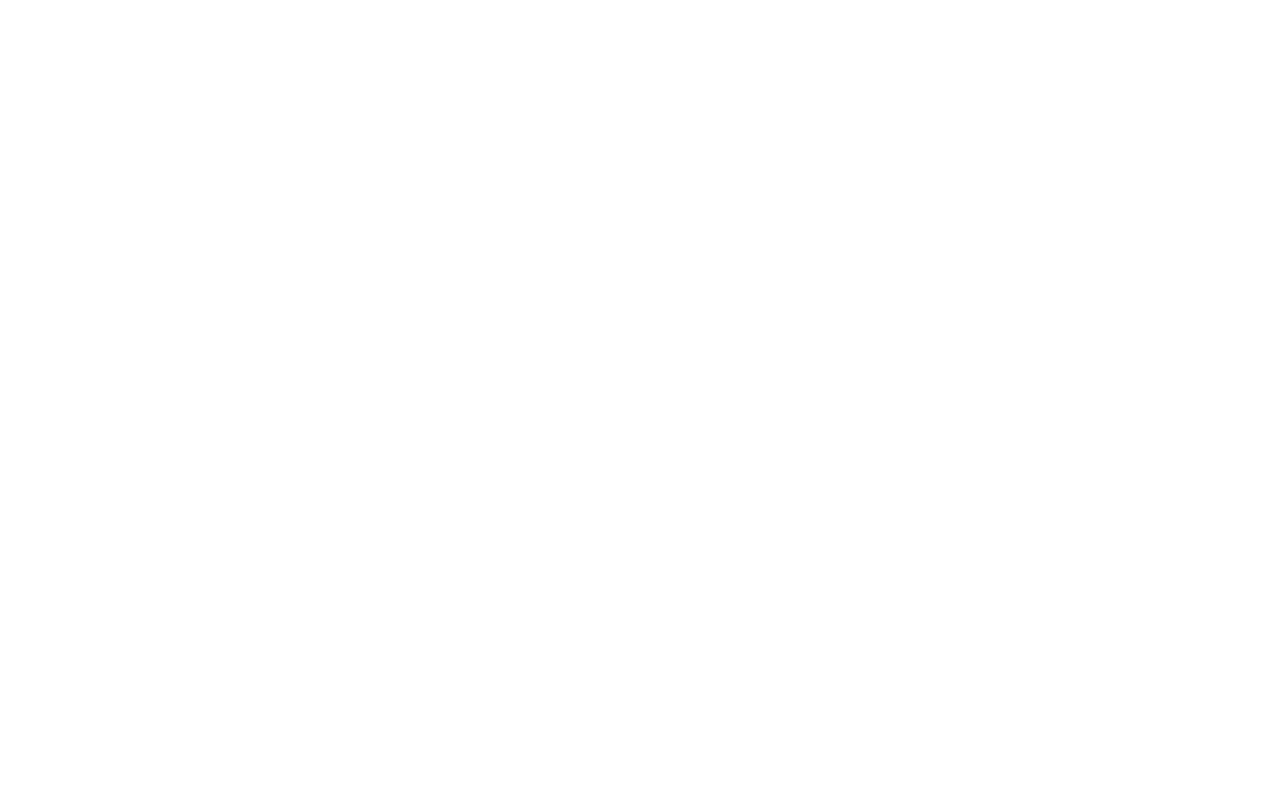
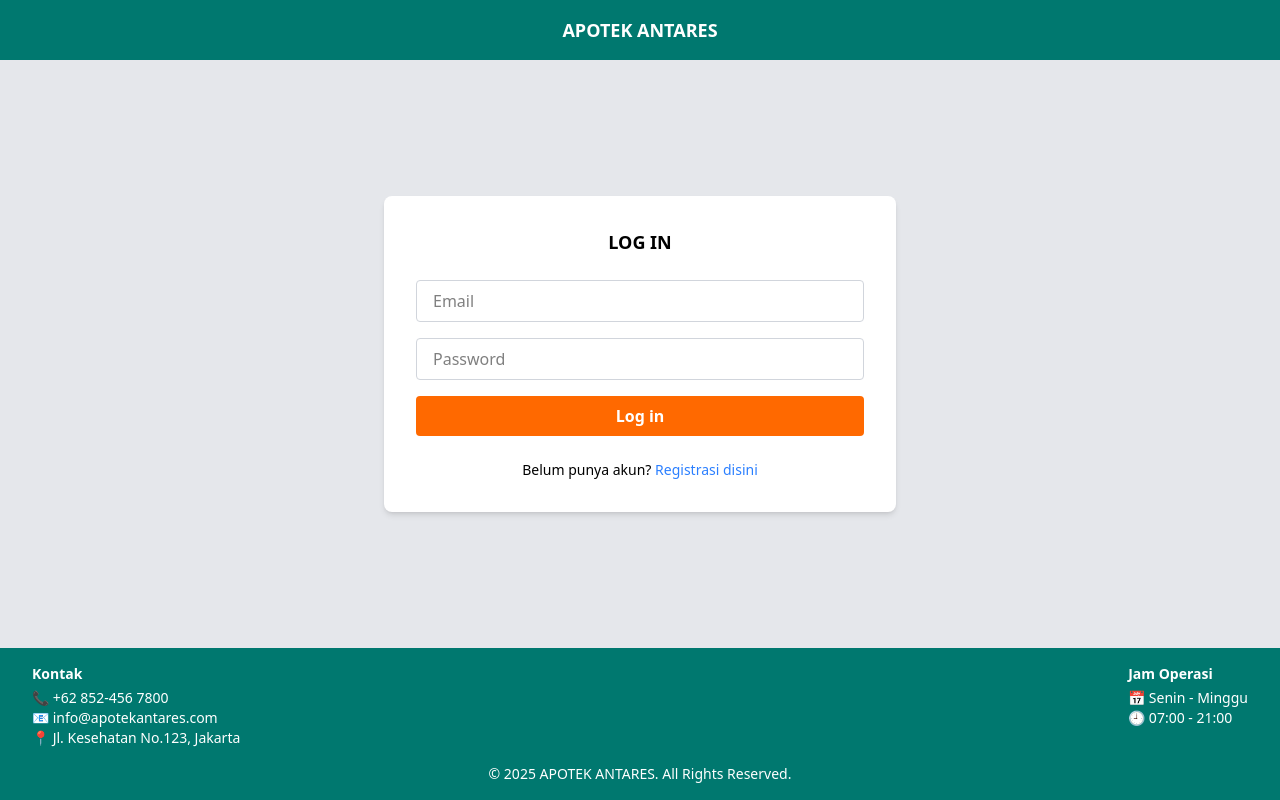
Before and after one commit to venvena45/AdminAntaresDeploy, a React (Vite) app: page /login in a window 1280 px wide. Before the commit this address had no page. Built offline with nearby package versions, Linux system fonts and the light colour scheme.

Commit message:
update admin keluar dan login

```diff
--- a/src/App.jsx
+++ b/src/App.jsx
@@ -7,6 +7,8 @@ import ReportPenjualan from "./components/ReportPenjualan";
 import StockOpname from "./components/StockOpname";
 import Pengaturan from "./components/Pengaturan";
 import Keluar from "./components/Keluar";
+import LoginAdmin from "./components/LoginAdmin";
+
 // import other components like Produk, Pesanan, etc if you have them
 
 function App() {
@@ -20,6 +22,8 @@ function App() {
         <Route path="/stok-opname" element={<StockOpname />} />
         <Route path="/pengaturan" element={<Pengaturan />} />
         <Route path="/keluar" element={<Keluar />} />
+        <Route path="/login" element={<LoginAdmin />} />
+
       </Routes>
     </Router>
   );
--- a/src/components/Keluar.jsx
+++ b/src/components/Keluar.jsx
@@ -16,9 +16,15 @@ export default function App() {
                 <div className="bg-white shadow-md rounded-lg p-6 text-center w-80">
                     <p className="mb-6 text-lg font-medium">Apakah Anda Yakin<br />Ingin Keluar?</p>
                     <div className="flex justify-between px-6">
-                        <button className="bg-blue-600 text-white px-4 py-2 rounded-md font-semibold hover:bg-blue-700">
+                        <button onClick={() => {
+                            console.log("Navigasi ke /login");
+                            navigate("/login");
+                        }}
+                            className="bg-blue-600 text-white px-4 py-2 rounded-md font-semibold hover:bg-blue-700">
                             Yakin
                         </button>
+
+
                         <button onClick={() => navigate("/")}
                             className="bg-red-600 text-white px-4 py-2 rounded-md font-semibold hover:bg-red-700">
                             Tidak
--- /dev/null
+++ b/src/components/LoginAdmin.jsx
@@ -0,0 +1,71 @@
+import React from "react";
+import { useNavigate } from "react-router-dom";
+
+export default function App() {
+    return (
+        <div className="min-h-screen flex flex-col justify-between bg-gray-200 font-sans">
+            {/* Header */}
+            <header className="bg-teal-700 text-white text-center py-4 font-bold text-lg">
+                APOTEK ANTARES
+            </header>
+
+            {/* Body */}
+            <main className="flex flex-grow items-center justify-center px-4">
+                <div className="bg-white rounded-lg shadow-md p-8 w-full max-w-md md:max-w-lg">
+
+                    {/* Right: Form */}
+                    <div className="w-full">
+                        <h2 className="text-center text-lg font-bold mb-6">LOG IN</h2>
+                        <form className="flex flex-col gap-4">
+                            <input
+                                type="email"
+                                placeholder="Email"
+                                className="border border-gray-300 rounded px-4 py-2 focus:outline-none focus:ring-2 focus:ring-blue-400 w-full"
+                            />
+                            <input
+                                type="password"
+                                placeholder="Password"
+                                className="border border-gray-300 rounded px-4 py-2 focus:outline-none focus:ring-2 focus:ring-blue-400 w-full"
+                            />
+                            <button
+                                type="submit"
+                                className="bg-orange-500 text-white py-2 rounded font-semibold hover:bg-orange-600 transition duration-300 w-full"
+                            >
+                                Log in
+                            </button>
+                            <p className="text-sm text-center mt-2">
+                                Belum punya akun?{" "}
+                                <a href="#" className="text-blue-500 hover:underline">
+                                    Registrasi disini
+                                </a>
+                            </p>
+                        </form>
+                    </div>
+                </div>
+            </main>
+
+
+            {/* Footer */}
+            <footer className="bg-teal-700 text-white py-4 px-8 text-sm">
+                <div className="flex justify-between flex-wrap">
+                    {/* Kontak */}
+                    <div>
+                        <h3 className="font-semibold mb-1">Kontak</h3>
+                        <p>📞 +62 852-456 7800</p>
+                        <p>📧 info@apotekantares.com</p>
+                        <p>📍 Jl. Kesehatan No.123, Jakarta</p>
+                    </div>
+                    {/* Jam Operasi */}
+                    <div>
+                        <h3 className="font-semibold mb-1">Jam Operasi</h3>
+                        <p>📅 Senin - Minggu</p>
+                        <p>🕘 07:00 - 21:00</p>
+                    </div>
+                </div>
+                <div className="text-center mt-4">
+                    © 2025 APOTEK ANTARES. All Rights Reserved.
+                </div>
+            </footer>
+        </div>
+    );
+}
```
